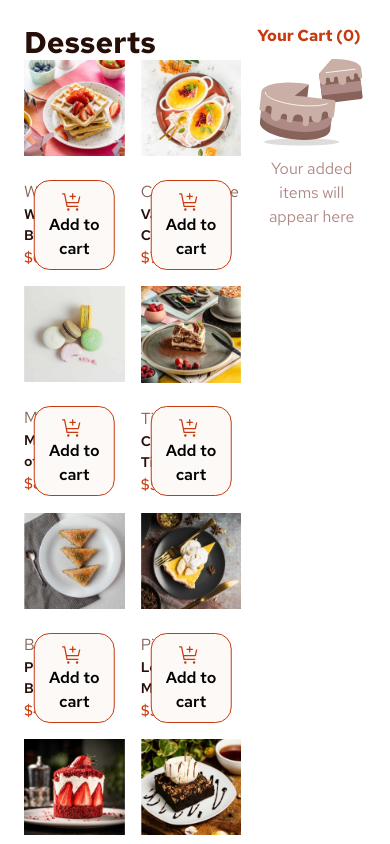
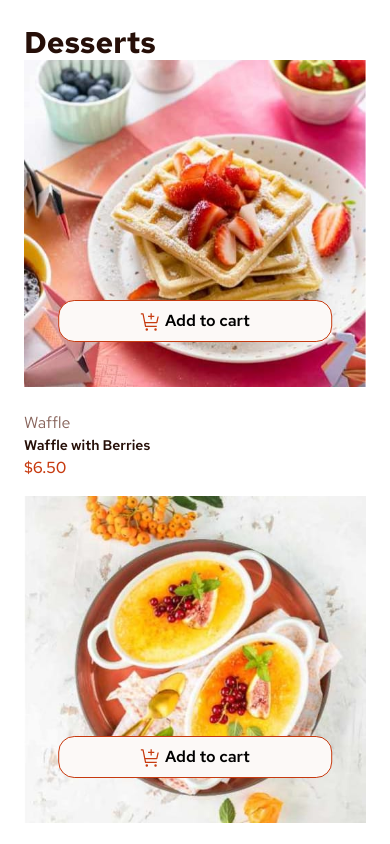
Before and after one commit to K-DevGrowth/Product-list-with-cart-react, a React (Vite) app: page / in a window 390 px wide. Built offline with nearby package versions, Linux system fonts and the light colour scheme.

Commit message:
feat: improve mobile responsive

```diff
--- a/src/App.jsx
+++ b/src/App.jsx
@@ -65,7 +65,7 @@ const App = () => {
 
   return (
     <main className="h-dvh relative w-screen overflow-x-hidden scroll-smooth">
-      <div className="grid grid-cols-[2fr_1fr] p-6 gap-x-4">
+      <div className="grid grid-cols-1 sm:grid-cols-[2fr_1fr] p-6 gap-x-4">
         <ProductHero
           cartItems={cartItems}
           onIcrementAmount={handleIncrementAmount}
--- a/src/components/ProductCart.jsx
+++ b/src/components/ProductCart.jsx
@@ -19,8 +19,8 @@ const ProductCart = ({
   };
 
   return (
-    <div>
-      <h2 className="text-Red font-bold">
+    <div className="pt-10">
+      <h2 className="text-Red text-xl font-bold">
         Your Cart (
         {cartItems
           .map((item) => item.amount)
--- a/src/components/ProductHero.jsx
+++ b/src/components/ProductHero.jsx
@@ -13,12 +13,16 @@ const ProductHero = ({
     <section>
       <h1 className="text-3xl font-bold text-Rose-900">Desserts</h1>
 
-      <div className="grid md:grid-cols-3 grid-cols-2 gap-4">
+      <div className="grid md:grid-cols-3 sm:grid-cols-2 grid-cols-1 gap-4">
         {products.map((product) => (
           <div key={product.name} className="relative">
             <img
               src={product.image.desktop.replace("./assets/images/", "")}
               alt=""
+              className={`${
+                cartItems.find((item) => item.product.name === product.name)
+                  ?.amount > 0 && "border-2 rounded-lg border-Red"
+              }`}
             />
             <p className="pt-6 text-Rose-500">{product.category}</p>
             <p className="font-semibold text-Rose-900 text-[14px]">
```
